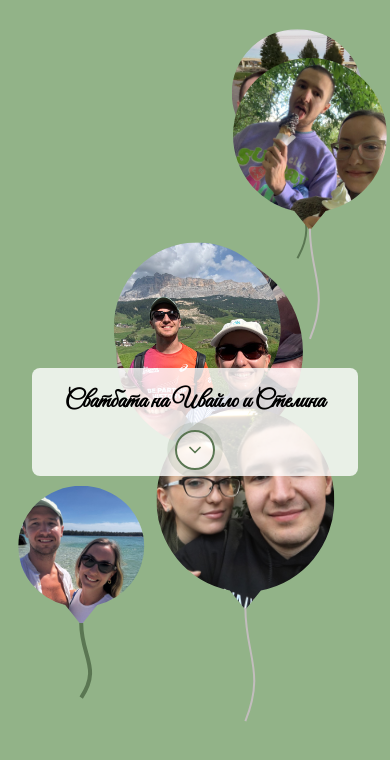
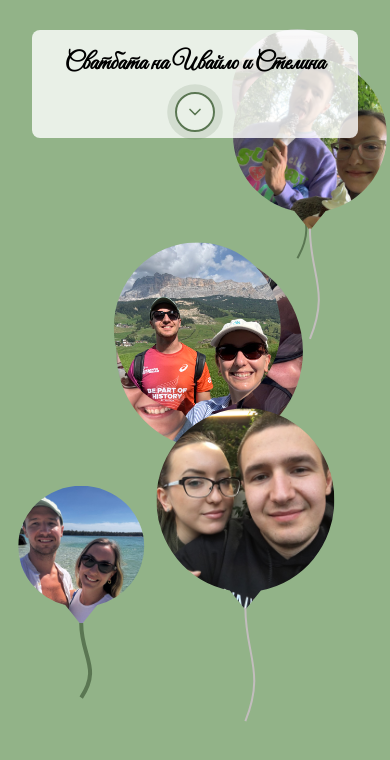
Before and after one commit to electrofLy/wedding-invitation, a website built with webpack: page index.html in a window 390 px wide. Built offline with nearby package versions, Linux system fonts and the light colour scheme.

Commit message:
make it mobile friendly

```diff
--- a/css/invitation.css
+++ b/css/invitation.css
@@ -1,12 +1,13 @@
 .invitation-container {
-  width:  100%;
-height: 100%;
+  width: 100%;
+  height: 100%;
   display: flex;
   flex-direction: column;
   align-items: center;
-  justify-content: center;
-  padding:12px;
+  justify-content: center; /* Centered on desktop */
+  padding: 12px;
   box-sizing: border-box;
+  overflow-y: auto; /* Add scroll if content exceeds height */
 }
 
 .text-container {
@@ -94,6 +95,11 @@ h1 {
     max-width: 95%;
     padding: 18px 10px 6px 10px;
   }
+
+  .invitation-container {
+    justify-content: flex-start; /* Align to top on mobile */
+    padding-top: 30px; /* Add some top padding for better appearance */
+  }
 }
 
 @media (max-width: 480px) {
@@ -116,3 +122,10 @@ h1 {
     height: 20px;
   }
 }
+
+/* Add padding at the top for better visual appearance when sticking to top */
+@media (max-height: 600px) {
+  .invitation-container {
+    padding-top: 30px;
+  }
+}
```
